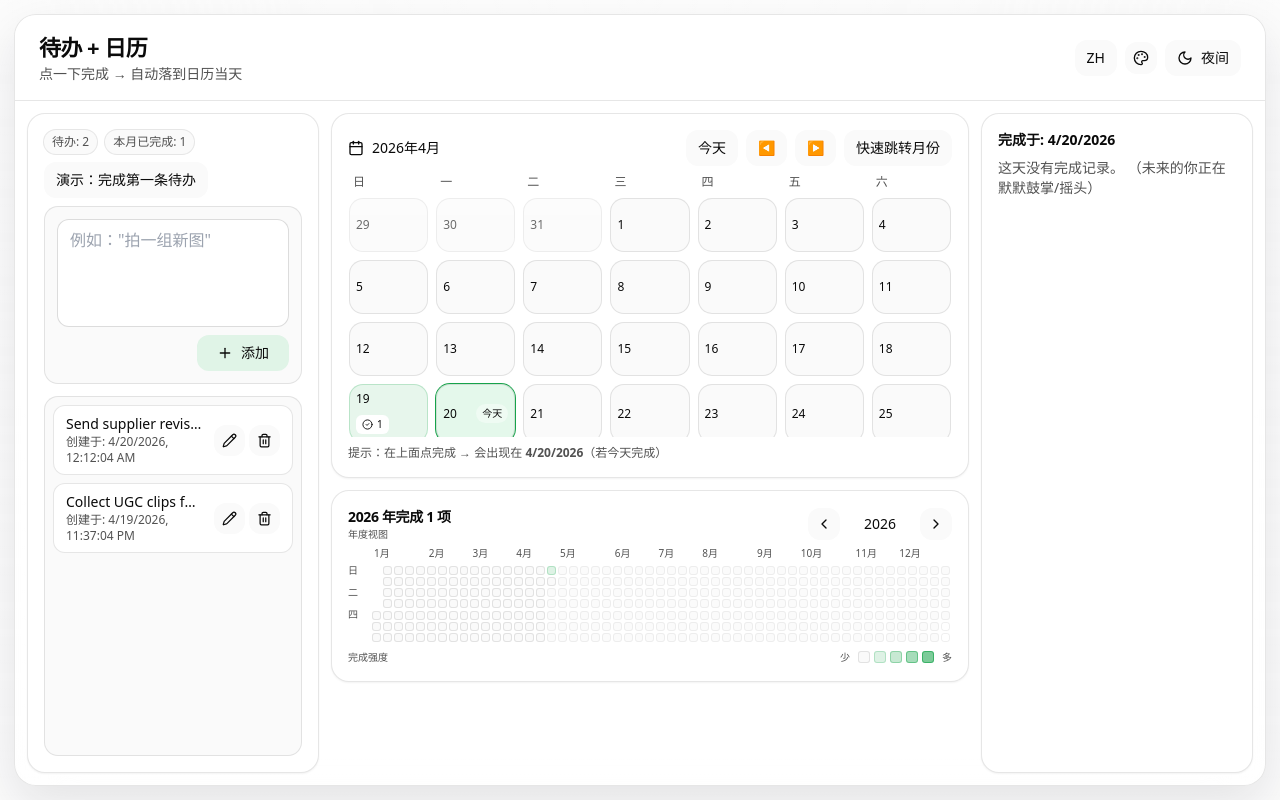
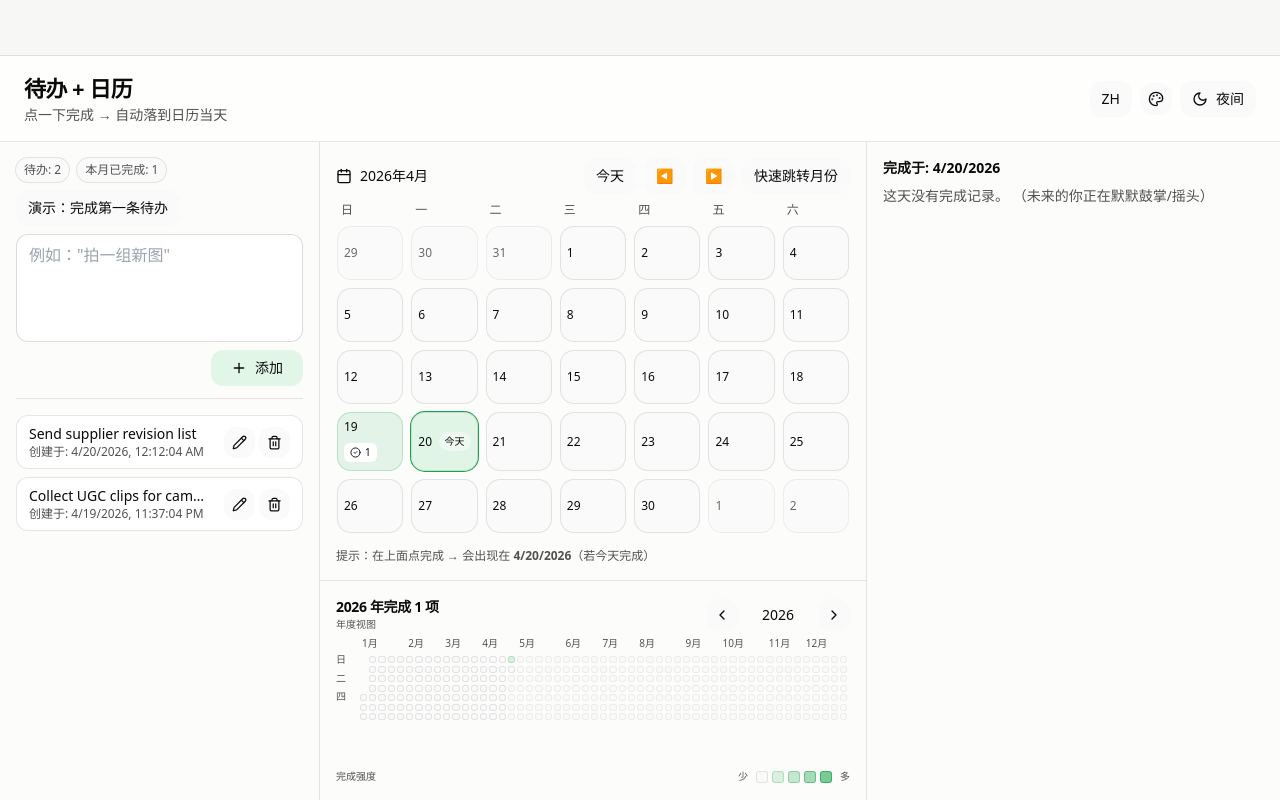
Before and after one commit to hiytom/ToDoList, a React (Vite) app: page / in a window 1280 px wide. Built offline with nearby package versions, Linux system fonts and the light colour scheme.

Commit message:
Refine app layout structure

```diff
--- a/src/App.tsx
+++ b/src/App.tsx
@@ -226,24 +226,35 @@ export default function App() {
       <div
         id="layout-page"
         data-role="container-layout"
-        className="relative mx-auto flex h-full w-full max-w-7xl p-[var(--pagePY)]"
+        className="relative flex h-full w-full"
       >
         <div
-          className="flex h-full min-h-0 w-full flex-col overflow-hidden rounded-[22px] border shadow-[0_18px_48px_rgba(15,23,42,0.10)]"
+          className="flex h-full min-h-0 w-full flex-col overflow-hidden"
           style={{
-            borderColor: "var(--border)",
-            background: dark ? "rgba(11, 15, 20, 0.86)" : "rgba(255, 255, 255, 0.82)",
-            backdropFilter: "blur(28px)",
+            background: dark ? "rgba(11, 15, 20, 0.94)" : "rgba(252, 252, 250, 0.96)",
+            backdropFilter: "blur(18px)",
           }}
         >
+          <div
+            id="window-titlebar"
+            data-role="container-window-titlebar"
+            className="flex h-14 flex-none items-center border-b px-6"
+            style={{
+              WebkitAppRegion: "drag",
+              borderColor: "var(--border)",
+              background: dark ? "rgba(9,13,18,0.96)" : "rgba(248,248,246,0.96)",
+            } as React.CSSProperties}
+          >
+            <div className="h-full w-full pl-16" />
+          </div>
+
           <header
             id="header-main"
             data-role="container-header"
             className="flex flex-none items-center justify-between gap-3 border-b px-6 py-4"
             style={{
-              WebkitAppRegion: "drag",
               borderColor: "var(--border)",
-              background: dark ? "rgba(255,255,255,0.03)" : "rgba(255,255,255,0.58)",
+              background: dark ? "rgba(255,255,255,0.02)" : "rgba(255,255,255,0.54)",
             } as React.CSSProperties}
           >
             <div id="header-title-group" data-role="container-header-group" className="min-w-0">
@@ -290,8 +301,9 @@ export default function App() {
           <div
             id="workspace-layout"
             data-role="container-workspace"
-            className="grid min-h-0 flex-1 grid-cols-[292px_minmax(0,1fr)_272px] gap-3 p-3"
+            className="grid min-h-0 flex-1 grid-cols-[320px_547px_minmax(360px,1fr)]"
           >
+            <div className="min-h-0 border-r px-4 py-4" style={{ borderColor: "var(--border)" }}>
               <TodoSection
                 controls={controls}
                 pending={pending}
@@ -359,12 +371,10 @@ export default function App() {
                   updateDone(todoId, today);
                 }}
               />
+            </div>
 
-            <div
-              id="calendar-detail-layout"
-              data-role="container-split-layout"
-              className="grid min-h-0 grid-rows-[minmax(0,0.8fr)_192px] gap-3"
-            >
+            <div className="grid min-h-0 grid-rows-[minmax(0,1fr)_220px] border-r" style={{ borderColor: "var(--border)" }}>
+              <div className="min-h-0 px-4 py-4">
                 <CalendarSection
                   lang={lang}
                   heatColor={themes[theme].accent}
@@ -443,7 +453,9 @@ export default function App() {
                     setDragGhost(null);
                   }}
                 />
+              </div>
 
+              <div className="min-h-0 border-t px-4 py-4" style={{ borderColor: "var(--border)" }}>
                 <YearHeatmapSection
                   lang={lang}
                   year={heatmapYear}
@@ -464,7 +476,9 @@ export default function App() {
                   }}
                 />
               </div>
+            </div>
 
+            <div className="min-h-0 px-4 py-4">
               <DayDetailSection
                 selectedDay={selectedDay}
                 selectedDone={selectedDone}
@@ -487,6 +501,7 @@ export default function App() {
                 onDeleteTodo={removeTodo}
                 onMarkUndone={markUndone}
               />
+            </div>
 
           </div>
         </div>
--- a/src/components/sections/CalendarSection.tsx
+++ b/src/components/sections/CalendarSection.tsx
@@ -123,8 +123,7 @@ export function CalendarSection({
     <section
       id="section-calendar"
       data-role="container-panel"
-      className="flex h-full min-h-0 flex-col overflow-hidden rounded-[18px] border bg-[var(--card)] p-[var(--cardP)] shadow-sm"
-      style={{ borderColor: "var(--border)" }}
+      className="flex h-full min-h-0 flex-col overflow-hidden bg-transparent"
     >
       <div id="calendar-toolbar" data-role="container-toolbar" className="mb-2 flex flex-wrap items-center justify-between gap-2">
         <div id="calendar-title-group" data-role="container-group" className="flex items-center gap-2 text-sm">
--- a/src/components/sections/DayDetailSection.tsx
+++ b/src/components/sections/DayDetailSection.tsx
@@ -48,8 +48,7 @@ export function DayDetailSection({
     <section
       id="section-day-detail"
       data-role="container-panel"
-      className="flex h-full min-h-0 flex-col overflow-hidden rounded-[18px] border bg-[var(--card)] p-[var(--cardP)] shadow-sm"
-      style={{ borderColor: "var(--border)" }}
+      className="flex h-full min-h-0 flex-col overflow-hidden bg-transparent"
     >
       <div id="day-detail-toolbar" data-role="container-toolbar" className="mb-2 flex items-center justify-between">
         <h2 id="day-detail-title" className="text-sm font-semibold">
@@ -68,7 +67,7 @@ export function DayDetailSection({
                 id={`done-item-${todo.id}`}
                 data-role="day-item"
                 key={todo.id}
-                className="flex items-center justify-between rounded-xl border bg-[var(--card2)] px-3 py-2"
+                className="flex items-center justify-between border-b px-1 py-2"
                 style={{ borderColor: "var(--border)" }}
               >
                 <div id={`done-item-main-${todo.id}`} data-role="day-item-main" className="flex min-w-0 items-center">
--- a/src/components/sections/TodoSection.tsx
+++ b/src/components/sections/TodoSection.tsx
@@ -77,8 +77,7 @@ export function TodoSection({
       id="section-todo"
       data-role="container-panel"
       animate={controls}
-      className="flex h-full min-h-0 flex-col rounded-[18px] border bg-[var(--card)] p-[var(--cardP)] shadow-sm"
-      style={{ borderColor: "var(--border)" }}
+      className="flex h-full min-h-0 flex-col bg-transparent"
     >
       <div id="todo-toolbar" data-role="container-toolbar" className="mb-2 flex flex-wrap items-center justify-between gap-2">
         <div id="todo-stats" data-role="container-group" className="flex items-center gap-2">
@@ -97,7 +96,7 @@ export function TodoSection({
       </div>
 
       <div id="todo-split-layout" data-role="container-split-layout" className="flex min-h-0 flex-1 flex-col gap-3">
-        <div id="todo-input-panel" data-role="container-input-panel" className="flex flex-col rounded-[14px] border bg-[var(--card2)] p-3" style={{ borderColor: "var(--border)" }}>
+        <div id="todo-input-panel" data-role="container-input-panel" className="flex flex-col border-b pb-3" style={{ borderColor: "var(--border)" }}>
           <textarea
             id="input-todo-title"
             data-role="todo-input"
@@ -133,8 +132,7 @@ export function TodoSection({
           id="todo-pending-list"
           data-role="container-list"
           ref={listRef}
-          className="min-h-0 flex-1 overflow-x-hidden overflow-y-auto rounded-[14px] border bg-[var(--card2)] p-2"
-          style={{ borderColor: "var(--border)" }}
+          className="min-h-0 flex-1 overflow-x-hidden overflow-y-auto pt-1"
         >
           <AnimatePresence initial={false}>
             {pending.length === 0 && (
--- a/src/components/sections/YearHeatmapSection.tsx
+++ b/src/components/sections/YearHeatmapSection.tsx
@@ -134,8 +134,7 @@ export function YearHeatmapSection({
     <section
       id="section-year-heatmap"
       data-role="container-panel"
-      className="flex h-full min-h-0 flex-col overflow-hidden rounded-[18px] border bg-[var(--card)] p-[var(--cardP)] shadow-sm"
-      style={{ borderColor: "var(--border)" }}
+      className="flex h-full min-h-0 flex-col overflow-hidden bg-transparent"
     >
       <div className="mb-1 flex items-center justify-between gap-3">
         <div>
```
Lines whose indentation alone changed are shown as unchanged.
